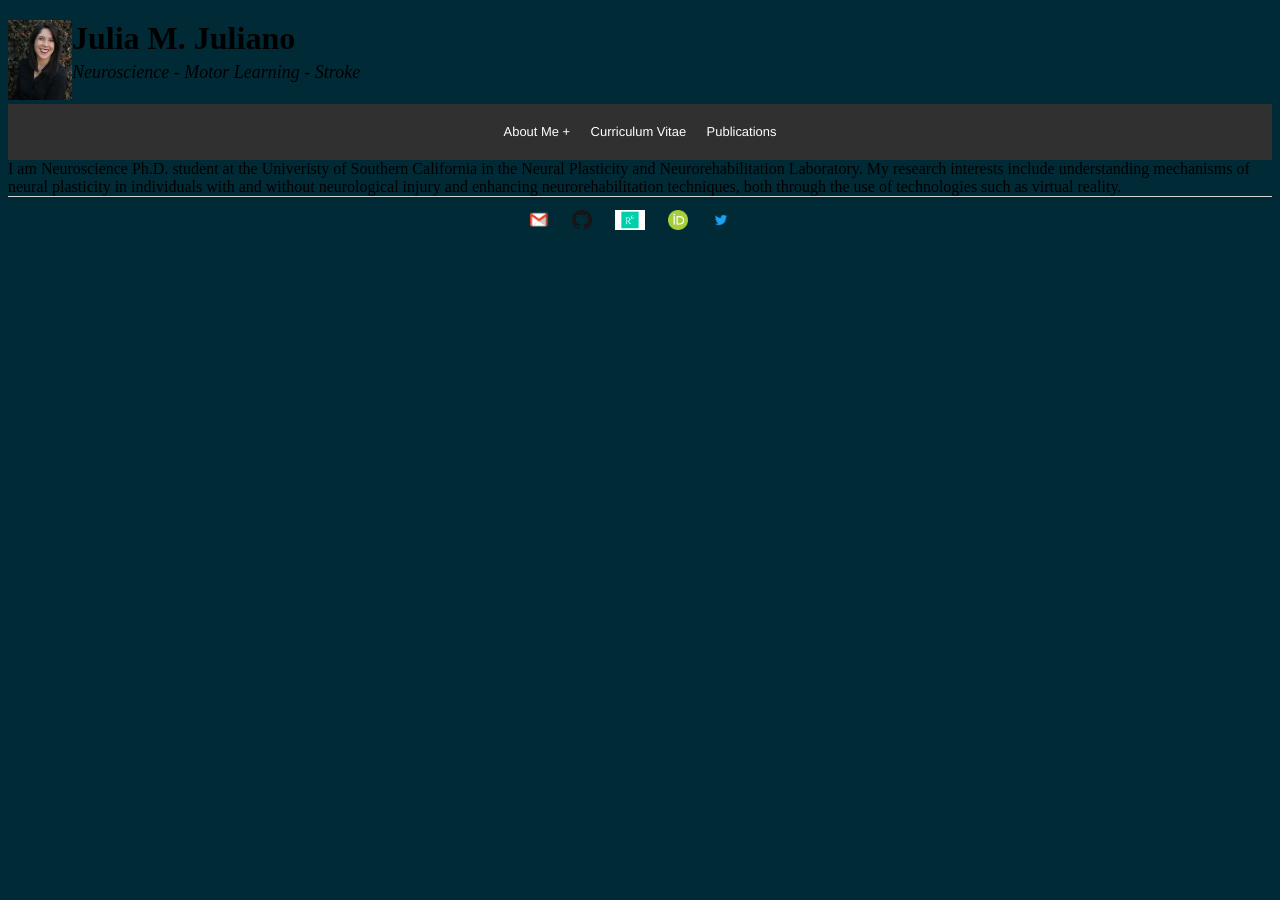
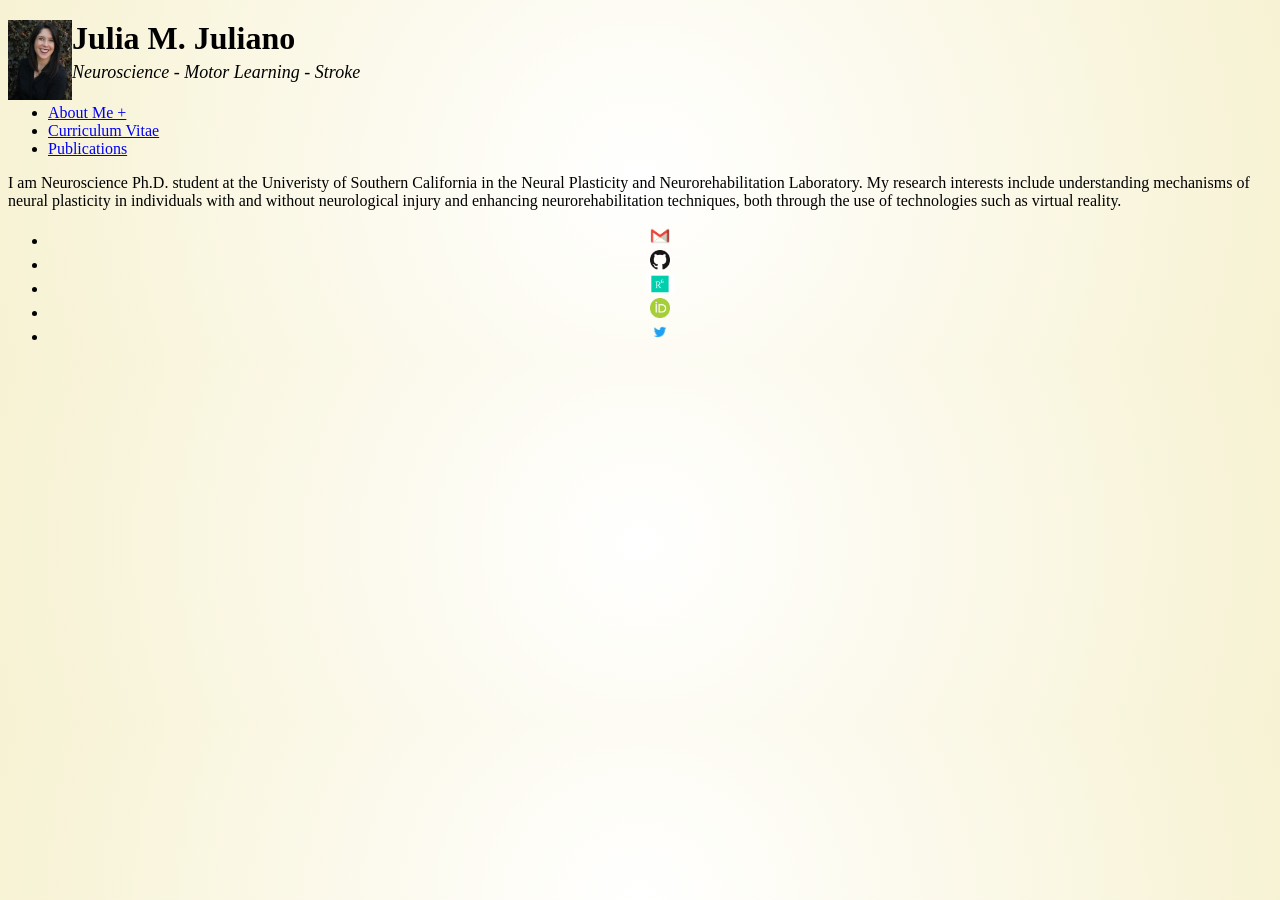
Before and after one commit to juliamjuliano/juliamjuliano.github.io, a Jekyll site: the page built from index.html, in a window 1280 px wide. Built offline with Jekyll 4.4.1, drawn with Linux system fonts in a browser that asks for light colours.

Commit message:
Update main.css

```diff
--- a/assets/css/main.css
+++ b/assets/css/main.css
@@ -1,105 +1,148 @@
+@import url(https://fonts.googleapis.com/css?family=Lato:400,700,400italic,700italic);
+/**
+ * Beige theme for reveal.js.
+ *
+ * Copyright (C) 2011-2012 Hakim El Hattab, http://hakim.se
+ */
+@font-face {
+  font-family: 'League Gothic';
+  src: url("../../lib/font/league_gothic-webfont.eot");
+  src: url("../../lib/font/league_gothic-webfont.eot?#iefix") format("embedded-opentype"), url("../../lib/font/league_gothic-webfont.woff") format("woff"), url("../../lib/font/league_gothic-webfont.ttf") format("truetype"), url("../../lib/font/league_gothic-webfont.svg#LeagueGothicRegular") format("svg");
+  font-weight: normal;
+  font-style: normal; }
+
+/*********************************************
+ * GLOBAL STYLES
+ *********************************************/
 body {
-  background: #002b36;
-  background-color: #002b36; }
+  background: #f7f2d3;
+  background: -moz-radial-gradient(center, circle cover, white 0%, #f7f2d3 100%);
+  background: -webkit-gradient(radial, center center, 0px, center center, 100%, color-stop(0%, white), color-stop(100%, #f7f2d3));
+  background: -webkit-radial-gradient(center, circle cover, white 0%, #f7f2d3 100%);
+  background: -o-radial-gradient(center, circle cover, white 0%, #f7f2d3 100%);
+  background: -ms-radial-gradient(center, circle cover, white 0%, #f7f2d3 100%);
+  background: radial-gradient(center, circle cover, white 0%, #f7f2d3 100%);
+  background-color: #f7f3de; }
 
 .reveal {
   font-family: "Lato", sans-serif;
   font-size: 36px;
   font-weight: normal;
   letter-spacing: -0.02em;
-  color: #93a1a1; }
+  color: #333333; }
 
 ::selection {
   color: white;
-  background: #d33682;
+  background: rgba(79, 64, 28, 0.99);
   text-shadow: none; }
 
-nav ul{
-   font-family:'Helvetica', 'Arial', Palatino, serif;
-   list-style: none;
-   background-color: #303030;
-   text-align: center;
-   padding: 0;
-   margin: 0;
-}
+/*********************************************
+ * HEADERS
+ *********************************************/
+.reveal h1,
+.reveal h2,
+.reveal h3,
+.reveal h4,
+.reveal h5,
+.reveal h6 {
+  margin: 0 0 20px 0;
+  color: #333333;
+  font-family: "League Gothic", Impact, sans-serif;
+  line-height: 0.9em;
+  letter-spacing: 0.02em;
+  text-transform: uppercase;
+  text-shadow: none; }
 
-nav ul li {
-    line-height:40px;
-    height: 40px;
-    display: inline;
-}
+.reveal h1 {
+  text-shadow: 0 1px 0 #cccccc, 0 2px 0 #c9c9c9, 0 3px 0 #bbbbbb, 0 4px 0 #b9b9b9, 0 5px 0 #aaaaaa, 0 6px 1px rgba(0, 0, 0, 0.1), 0 0 5px rgba(0, 0, 0, 0.1), 0 1px 3px rgba(0, 0, 0, 0.3), 0 3px 5px rgba(0, 0, 0, 0.2), 0 5px 10px rgba(0, 0, 0, 0.25), 0 20px 20px rgba(0, 0, 0, 0.15); }
 
-nav ul li a {
-    text-decoration: none;
-    color: #FFFFFF;
-    display: inline-block;
-    font-size: 0.9em;
-    padding: 8px;
-}
+/*********************************************
+ * LINKS
+ *********************************************/
+.reveal a:not(.image) {
+  color: #8b743d;
+  text-decoration: none;
+  -webkit-transition: color .15s ease;
+  -moz-transition: color .15s ease;
+  -ms-transition: color .15s ease;
+  -o-transition: color .15s ease;
+  transition: color .15s ease; }
 
-nav ul li a:hover {
-  background-color: #585858;
-}
+.reveal a:not(.image):hover {
+  color: #c0a86e;
+  text-shadow: none;
+  border: none; }
 
-footer ul {
-    font-family:'Helvetica', 'Arial', Palatino, serif;
-    padding: 0px;
-    list-style: none;
-    font-weight: bold;
-}
+.reveal .roll span:after {
+  color: #fff;
+  background: #564826; }
 
-footer ul li {
-    display: inline;
-    margin-right: 20px;
-}
+/*********************************************
+ * IMAGES
+ *********************************************/
+.reveal section img {
+  margin: 15px 0px;
+  background: rgba(255, 255, 255, 0.12);
+  border: 4px solid #333333;
+  box-shadow: 0 0 10px rgba(0, 0, 0, 0.15);
+  -webkit-transition: all .2s linear;
+  -moz-transition: all .2s linear;
+  -ms-transition: all .2s linear;
+  -o-transition: all .2s linear;
+  transition: all .2s linear; }
 
-footer ul li a {
-    text-decoration: none;
-    color: #435c6e;
-}
+.reveal a:hover img {
+  background: rgba(255, 255, 255, 0.2);
+  border-color: #8b743d;
+  box-shadow: 0 0 20px rgba(0, 0, 0, 0.55); }
 
-a:hover {
-    text-decoration: underline;
-}
+/*********************************************
+ * NAVIGATION CONTROLS
+ *********************************************/
+.reveal .controls div.navigate-left,
+.reveal .controls div.navigate-left.enabled {
+  border-right-color: #8b743d; }
 
-h1 h2 h3 h4{
-    font-family:'Helvetica', 'Arial', Palatino, serif;
-    font-weight: bold;
-}
+.reveal .controls div.navigate-right,
+.reveal .controls div.navigate-right.enabled {
+  border-left-color: #8b743d; }
 
-li {
-    font-family: 'Helvetica', 'Arial', Palatino, serif;
-    font-weight: thin;
-    color: #333;
-    font-size: 0.9em;
-    line-height: 1.2em;
-}
+.reveal .controls div.navigate-up,
+.reveal .controls div.navigate-up.enabled {
+  border-bottom-color: #8b743d; }
 
-td {
-    font-family: 'Helvetica', 'Arial', Palatino, serif;
-    font-weight: thin;
-    color: #333;
-    font-size: 0.9em;
-    line-height: 1.2em;
-}
+.reveal .controls div.navigate-down,
+.reveal .controls div.navigate-down.enabled {
+  border-top-color: #8b743d; }
 
-p {
-    font-family: 'Helvetica', 'Arial', Palatino, serif;
-    font-weight: thin;
-    color: #333;
-    font-size: 0.9em;
-    line-height: 1.2em;
-}
-footer {
-    border-top: 1px solid #d5d5d5;
-    font-size: .8em;
-}
+.reveal .controls div.navigate-left.enabled:hover {
+  border-right-color: #c0a86e; }
 
-ul.posts {
-    margin: 20px auto 40px;
-    font-size: 1.5em;
-}
+.reveal .controls div.navigate-right.enabled:hover {
+  border-left-color: #c0a86e; }
 
-ul.posts li {
-    list-style: none;
-}
+.reveal .controls div.navigate-up.enabled:hover {
+  border-bottom-color: #c0a86e; }
+
+.reveal .controls div.navigate-down.enabled:hover {
+  border-top-color: #c0a86e; }
+
+/*********************************************
+ * PROGRESS BAR
+ *********************************************/
+.reveal .progress {
+  background: rgba(0, 0, 0, 0.2); }
+
+.reveal .progress span {
+  background: #8b743d;
+  -webkit-transition: width 800ms cubic-bezier(0.26, 0.86, 0.44, 0.985);
+  -moz-transition: width 800ms cubic-bezier(0.26, 0.86, 0.44, 0.985);
+  -ms-transition: width 800ms cubic-bezier(0.26, 0.86, 0.44, 0.985);
+  -o-transition: width 800ms cubic-bezier(0.26, 0.86, 0.44, 0.985);
+  transition: width 800ms cubic-bezier(0.26, 0.86, 0.44, 0.985); }
+
+/*********************************************
+ * SLIDE NUMBER
+ *********************************************/
+.reveal .slide-number {
+  color: #8b743d; }
```
